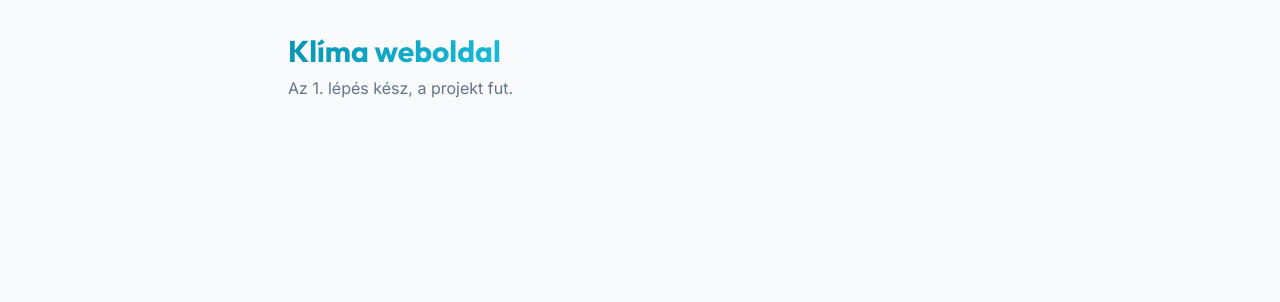
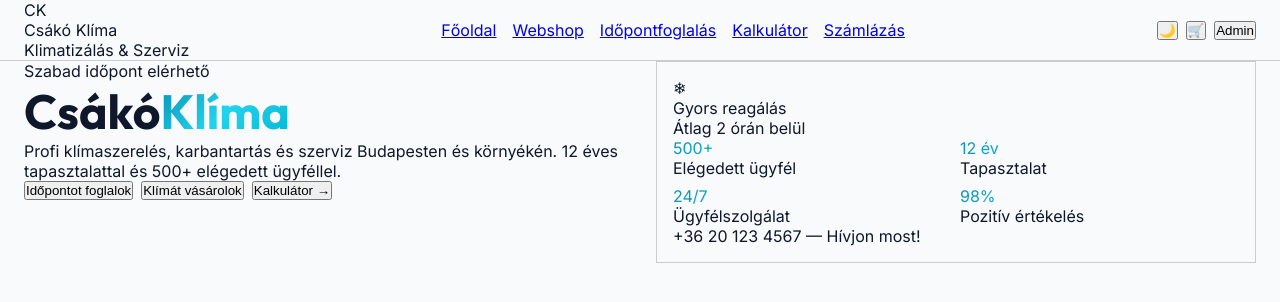
Before and after one commit to AceA1118/klim-sweboldal-vizsgaremek, a React (Vite) app in the folder frontend/: page / in a window 1280 px wide. Shown: the top 302 px of the page. Built offline with nearby package versions, Linux system fonts and the light colour scheme.

Commit message:
főoldal vaz

```diff
--- a/frontend/src/App.jsx
+++ b/frontend/src/App.jsx
@@ -1,10 +1,11 @@
-import "./App.css";
+import Navbar from "./components/Navbar.jsx";
+import Hero from "./components/Hero.jsx";
 
 export default function App() {
   return (
-    <main className="page">
-      <h1 className="page-title gradient-text">Klíma weboldal</h1>
-      <p className="page-subtitle">Az 1. lépés kész, a projekt fut.</p>
-    </main>
+    <>
+      <Navbar />
+      <Hero />
+    </>
   );
 }
--- /dev/null
+++ b/frontend/src/components/Hero.css
@@ -0,0 +1,25 @@
+.hero-grid {
+  display: grid;
+  grid-template-columns: 1fr 1fr;
+  gap: 2rem;
+}
+
+.hero-title {
+  font-size: 3rem;
+}
+
+.hero-buttons {
+  display: flex;
+  gap: 0.5rem;
+}
+
+.hero-card {
+  border: 1px solid #cccccc;
+  padding: 1rem;
+}
+
+.stats-grid {
+  display: grid;
+  grid-template-columns: 1fr 1fr;
+  gap: 0.5rem;
+}
--- /dev/null
+++ b/frontend/src/components/Hero.jsx
@@ -0,0 +1,60 @@
+import "./Hero.css";
+
+// A négy statisztika adatai. Ezt a listát járjuk végig a .map()-pel lent.
+const stats = [
+  { value: "500+", label: "Elégedett ügyfél" },
+  { value: "12 év", label: "Tapasztalat" },
+  { value: "24/7", label: "Ügyfélszolgálat" },
+  { value: "98%", label: "Pozitív értékelés" },
+];
+
+export default function Hero() {
+  return (
+    <section className="hero">
+      <div className="container hero-grid">
+        {/* Bal oldal: szöveg */}
+        <div>
+          <div className="hero-badge">Szabad időpont elérhető</div>
+
+          <h1 className="hero-title">
+            <span>Csákó</span>
+            <span className="gradient-text">Klíma</span>
+          </h1>
+
+          <p className="hero-description">
+            Profi klímaszerelés, karbantartás és szerviz Budapesten és környékén.
+            12 éves tapasztalattal és 500+ elégedett ügyféllel.
+          </p>
+
+          <div className="hero-buttons">
+            <button className="button button-primary">Időpontot foglalok</button>
+            <button className="button button-outline">Klímát vásárolok</button>
+            <button className="button button-muted">Kalkulátor →</button>
+          </div>
+        </div>
+
+        {/* Jobb oldal: kártya */}
+        <div className="hero-card">
+          <div className="hero-card-header">
+            <div className="hero-card-icon">❄</div>
+            <div>
+              <div className="hero-card-title">Gyors reagálás</div>
+              <div className="hero-card-subtitle">Átlag 2 órán belül</div>
+            </div>
+          </div>
+
+          <div className="stats-grid">
+            {stats.map((stat) => (
+              <div key={stat.label} className="stat">
+                <div className="stat-value gradient-text">{stat.value}</div>
+                <div className="stat-label">{stat.label}</div>
+              </div>
+            ))}
+          </div>
+
+          <div className="hero-phone">+36 20 123 4567 — Hívjon most!</div>
+        </div>
+      </div>
+    </section>
+  );
+}
--- /dev/null
+++ b/frontend/src/components/Navbar.css
@@ -0,0 +1,20 @@
+.navbar {
+  border-bottom: 1px solid #cccccc;
+}
+
+.navbar-inner {
+  display: flex;
+  justify-content: space-between;
+  align-items: center;
+}
+
+.navbar-links {
+  display: flex;
+  gap: 1rem;
+  list-style: none;
+}
+
+.navbar-actions {
+  display: flex;
+  gap: 0.5rem;
+}
--- /dev/null
+++ b/frontend/src/components/Navbar.jsx
@@ -0,0 +1,34 @@
+import "./Navbar.css";
+
+export default function Navbar() {
+  return (
+    <nav className="navbar">
+      <div className="container navbar-inner">
+        {/* Logó */}
+        <div className="navbar-logo">
+          <div className="logo-icon">CK</div>
+          <div>
+            <div className="logo-title">Csákó Klíma</div>
+            <div className="logo-subtitle">Klimatizálás &amp; Szerviz</div>
+          </div>
+        </div>
+
+        {/* Menüpontok */}
+        <ul className="navbar-links">
+          <li><a href="#" className="active">Főoldal</a></li>
+          <li><a href="#">Webshop</a></li>
+          <li><a href="#">Időpontfoglalás</a></li>
+          <li><a href="#">Kalkulátor</a></li>
+          <li><a href="#">Számlázás</a></li>
+        </ul>
+
+        {/* Gombok jobb oldalon */}
+        <div className="navbar-actions">
+          <button className="icon-button">🌙</button>
+          <button className="icon-button">🛒</button>
+          <button className="admin-button">Admin</button>
+        </div>
+      </div>
+    </nav>
+  );
+}
--- a/frontend/src/index.css
+++ b/frontend/src/index.css
@@ -57,3 +57,9 @@ h1, h2, h3, h4, h5, h6 {
   -webkit-text-fill-color: transparent;
   background-clip: text;
 }
+
+.container {
+  max-width: 80rem;
+  margin: 0 auto;
+  padding: 0 1.5rem;
+}
```
Also changed, not shown: 1 other file (tests, documents, lock files or other folders).
